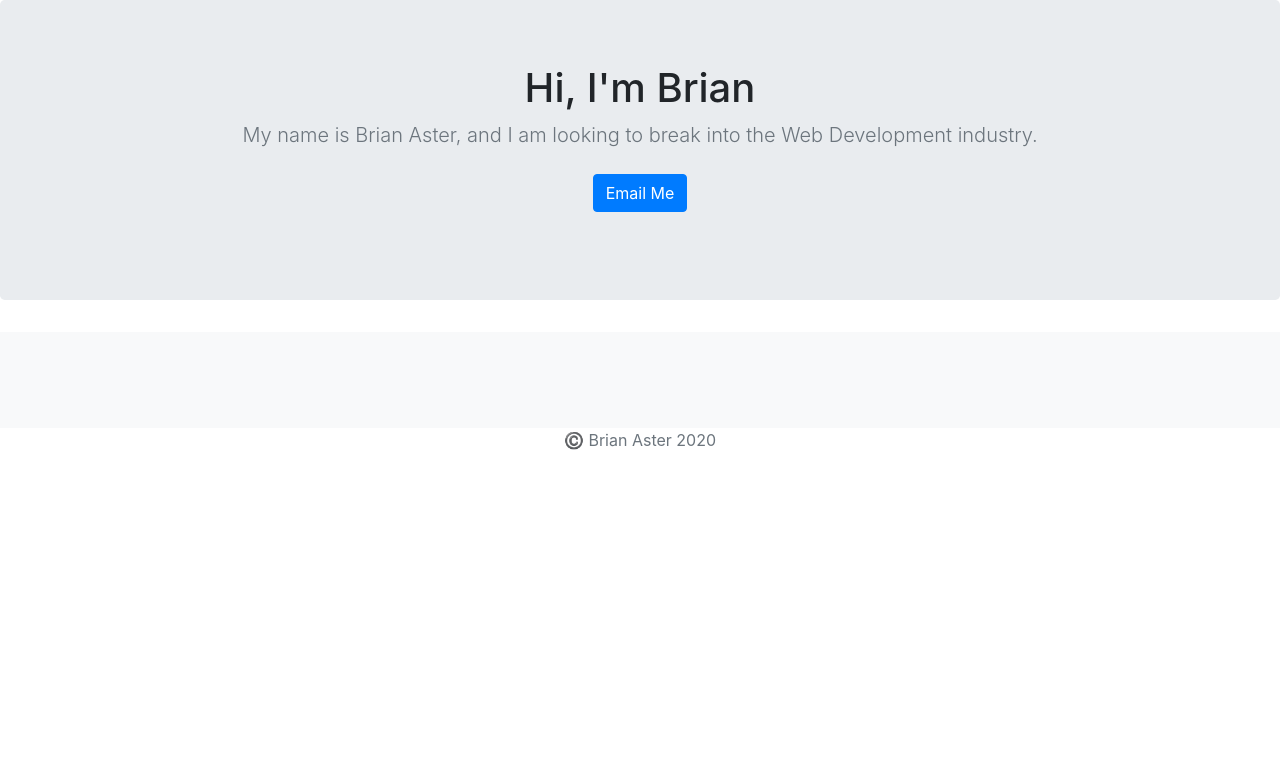
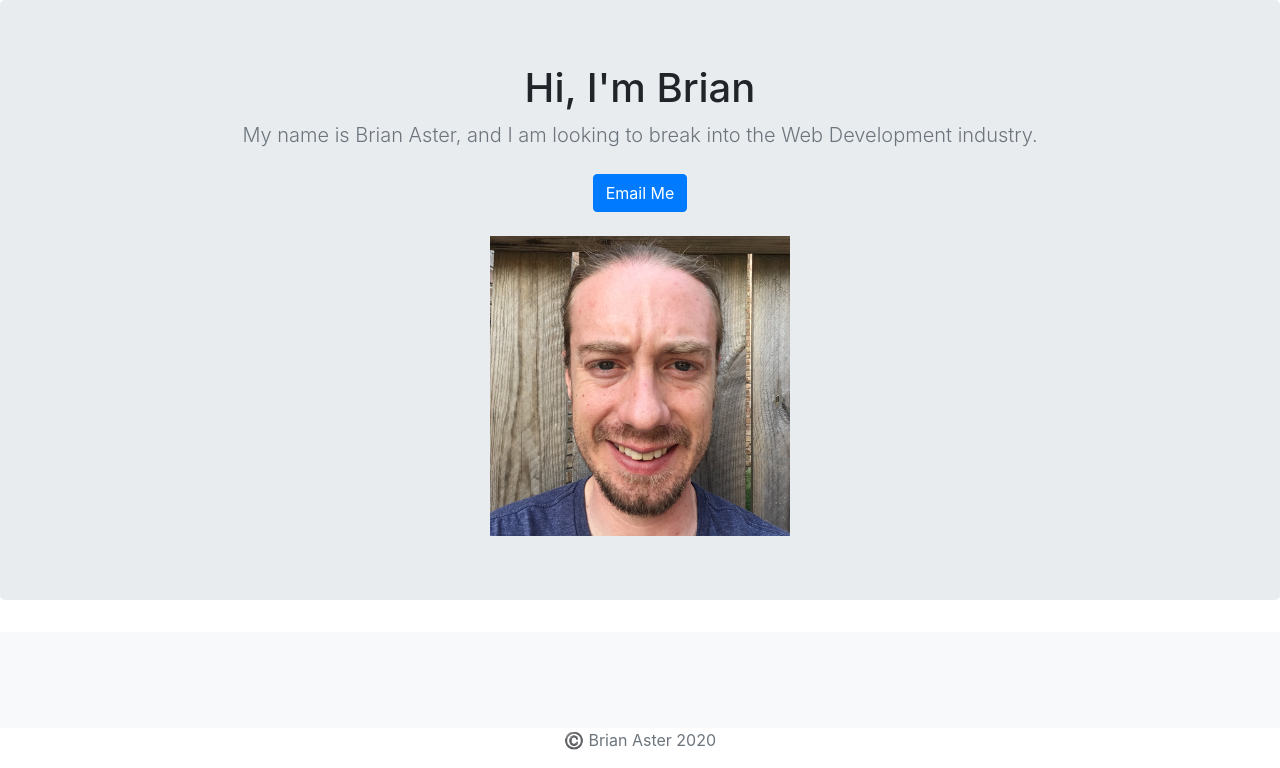
Before and after one commit to brianraster/portfolio, a Django app: template jobs/templates/jobs/home.html in a window 1280 px wide. Shown: the part 56-824 px from the top of the page. Before the commit the page ends 506 px from the top, so only its background shows below. Run offline with Django 3.2, Linux system fonts and the light colour scheme; the template is opened without the code that fills it, so the values that code supplies are empty; some libraries are stand-ins or nearby versions.

Commit message:
home and static files

```diff
--- a/jobs/templates/jobs/home.html
+++ b/jobs/templates/jobs/home.html
@@ -70,6 +70,7 @@
         <p>
           <a href="mailto:brianaster85@gmail.com" class="btn btn-primary my-2">Email Me</a>
         </p>
+        <img src = "{% static 'brian.jpg' %}" height="300"
       </div>
     </section>
 
```
Also changed, not shown: portfolio/static/brian.jpg (added).
